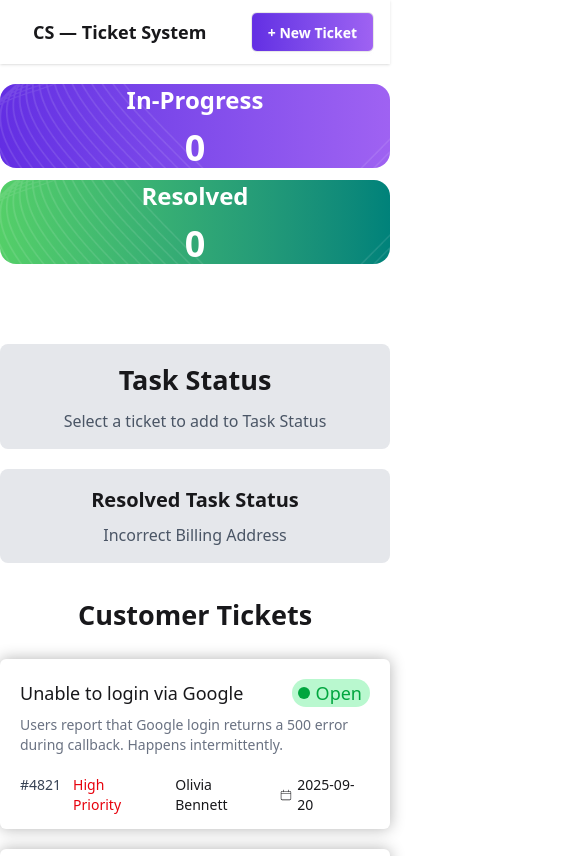
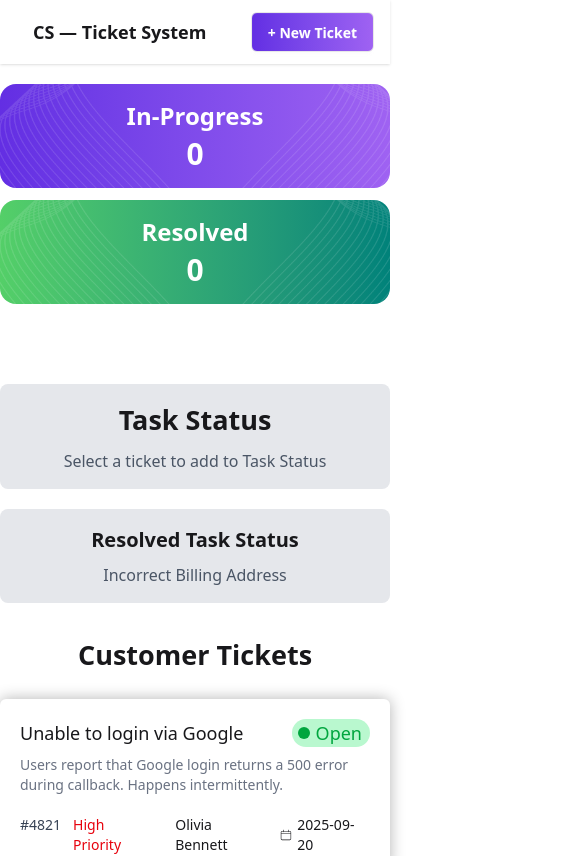
Before and after one commit to sabbirsohag-1509/seventh-assignment-repo, a React (Vite) app: page / in a window 390 px wide. Shown: the top 856 px of the page, 564 px wide, since content can reach past the window. Built offline with nearby package versions, Linux system fonts and the light colour scheme.

Commit message:
after all final recap before submit

```diff
--- a/src/Components/Banner.jsx
+++ b/src/Components/Banner.jsx
@@ -5,24 +5,24 @@ const Banner = ({progressCount, resolvedCount}) => {
     return (
         <div className='max-w-[1150px] mx-auto mt-5 lg:mt-14 flex flex-col lg:flex-row gap-3 lg:gap-10 h-auto lg:h-48 '>
 
-            <div className='flex flex-col justify-center items-center text-center  bg-gradient-to-r from-[#632EE3] to-[#9F62F2] w-full lg:w-[50%] rounded-2xl text-white relative '>
-                <div className=''>
+            <div className='flex flex-col justify-center items-center text-center  bg-gradient-to-r from-[#632EE3] to-[#9F62F2] w-full lg:w-[50%] rounded-2xl text-white relative p-4'>
+                <div>
 
                     <h1 className='text-2xl font-bold'>In-Progress</h1>
-                    <p className='text-4xl font-semibold pt-3'>{progressCount}</p>
+                    <p className='text-3xl lg:text-4xl font-semibold pt-1 lg:pt-3'>{progressCount}</p>
                 </div>
-                    <div className="w-64 absolute inset-0 bg-[url('/vector1.png')] bg-cover bg-center "></div>
-                    <div className="w-64 absolute inset-0 bg-[url('/vector1.png')] bg-cover bg-center scale-x-[-1] left-77 "></div>
+                    <div className="w-47 lg:w-64 absolute left-0 inset-0 bg-[url('/vector1.png')] bg-cover bg-center "></div>
+                    <div className="w-47 lg:w-64 absolute right-0 inset-0 bg-[url('/vector1.png')] bg-cover bg-center scale-x-[-1] left-56 lg:left-77 "></div>
             </div>
 
-            <div className='flex flex-col justify-center items-center text-center bg-gradient-to-r from-[#54CF68] to-[#00827A] w-full lg:w-[50%] rounded-2xl text-white relative'>
+            <div className='flex flex-col justify-center items-center text-center bg-gradient-to-r from-[#54CF68] to-[#00827A] w-full lg:w-[50%] rounded-2xl text-white relative p-4'>
                 <div>
                     <h1 className='text-2xl font-bold'>Resolved</h1>
-                    <p className='text-4xl font-semibold pt-3'>{resolvedCount}</p>
+                    <p className='text-3xl lg:text-4xl font-semibold pt-1 lg:pt-3'>{resolvedCount}</p>
                 </div>
 
-                <div className="w-64 absolute inset-0 bg-[url('/vector1.png')] bg-cover bg-center "></div>
-                <div className="w-64 absolute inset-0 bg-[url('/vector1.png')] bg-cover bg-center scale-x-[-1] left-77 "></div>
+                <div className="w-47 lg:w-64 absolute right-0 inset-0 bg-[url('/vector1.png')] bg-cover bg-center "></div>
+                <div className="w-47 lg:w-64 absolute inset-0 bg-[url('/vector1.png')] bg-cover bg-center scale-x-[-1] left-56 lg:left-77 "></div>
             </div>
         </div>
     );
```
